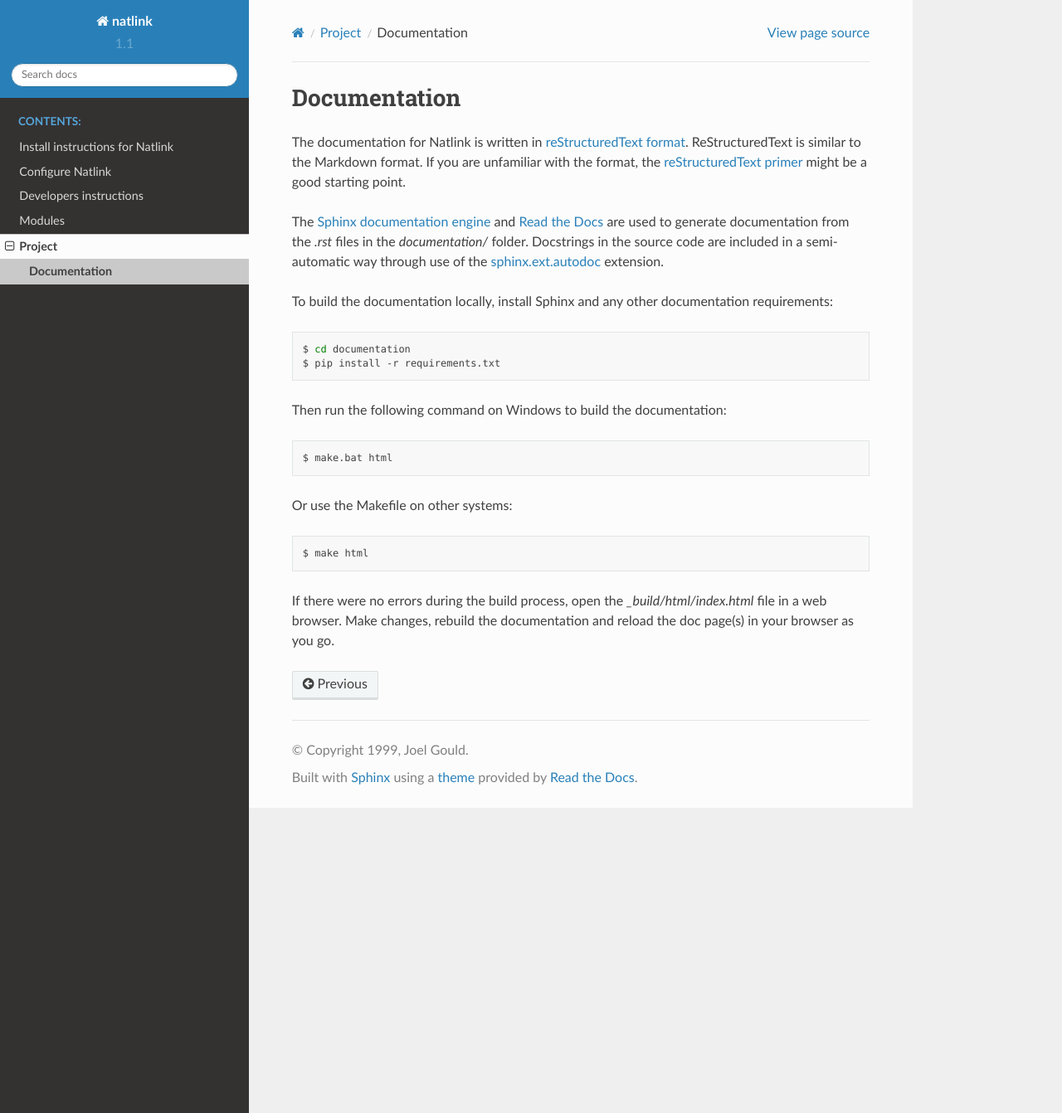
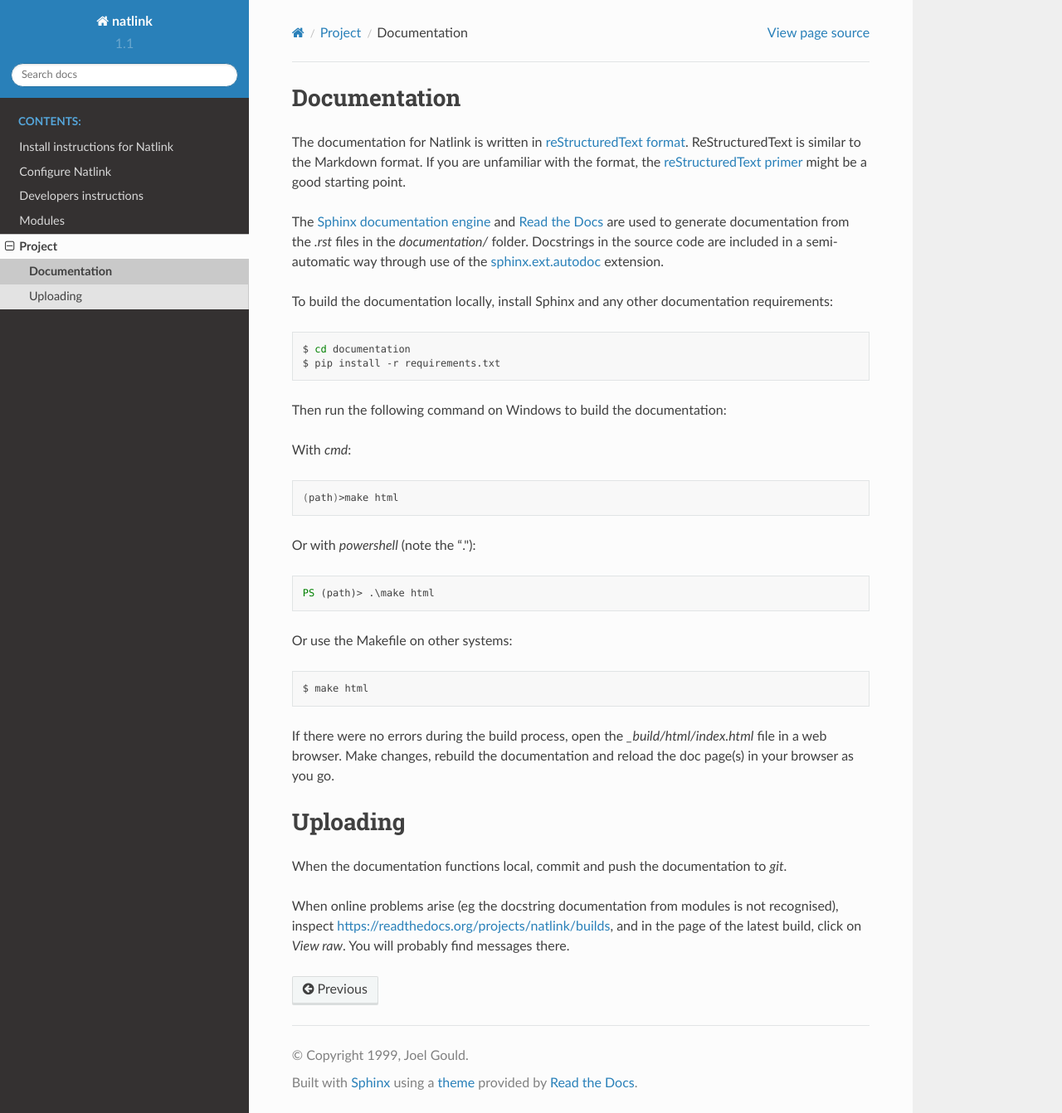
Before and after one commit to dictation-toolbox/natlink, a Sphinx documentation site: the page built from documentation/documentation.rst, in a window 1280 px wide and 1342 px high. Shown: the whole window at 83% size. Built offline with Sphinx 7.4.7 and the Read the Docs theme 2.0.0, drawn with Linux system fonts in a browser that asks for light colours.

Commit message:
enhanced documentation.rst, conf.py does not run for mock natlink

```diff
--- a/documentation/conf.py
+++ b/documentation/conf.py
@@ -14,7 +14,7 @@
 #
 import os
 import sys
-print(f'python version: {sys.version}, prefix: {sys.prefix}')
+print(f'python version: {sys.version},\n\tprefix: {sys.prefix}')
 src_directory = os.path.join(os.path.abspath('..'), "src")
 sys.path.insert(0, src_directory)
 natlinkmodule_directory = os.path.join(src_directory, "NatlinkModule")
@@ -53,6 +53,7 @@ mock_modules = {
     'win32gui',
     'win32process',
     'winxpgui',
+    'natlink'
 }
 
 for module_name in mock_modules:
--- a/documentation/documentation.rst
+++ b/documentation/documentation.rst
@@ -22,9 +22,17 @@ requirements:
 
 Then run the following command on Windows to build the documentation:
 
+With `cmd`:
+
 .. code:: shell
 
-   $ make.bat html
+   (path)>make html
+
+Or with `powershell` (note the ".\"):
+
+.. code:: powershell
+
+   PS (path)> .\make html
 
 Or use the Makefile on other systems:
 
@@ -36,6 +44,14 @@ If there were no errors during the build process, open the
 *_build/html/index.html* file in a web browser. Make changes, rebuild the
 documentation and reload the doc page(s) in your browser as you go.
 
+Uploading
+=========
+
+When the documentation functions local, commit and push the documentation to `git`.
+
+When online problems arise (eg the docstring documentation from modules is not recognised), inspect https://readthedocs.org/projects/natlink/builds, and in the page of the latest build, click on `View raw`. You will probably find messages there.
+
+
 
 .. Links.
 .. _Read the docs: https://readthedocs.org/
```
